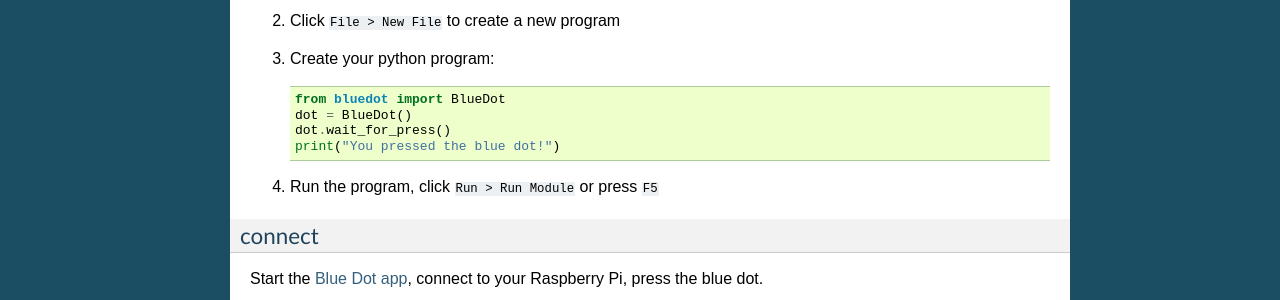
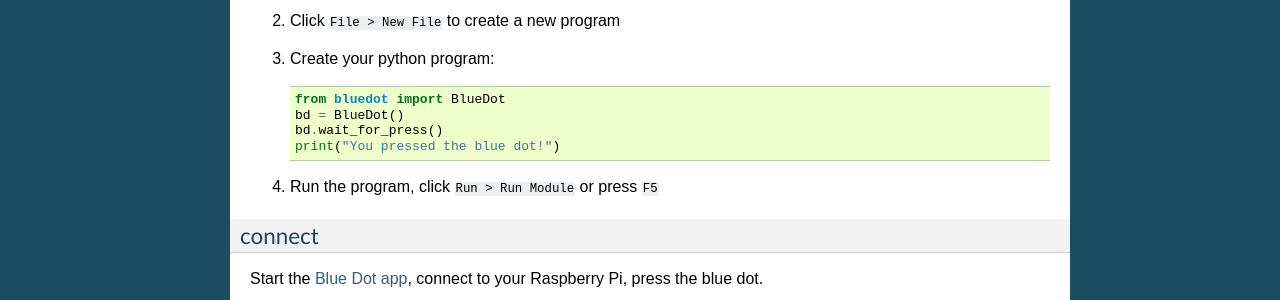
Before and after one commit to martinohanlon/BlueDot, a Sphinx documentation site: the page built from docs/gettingstarted.rst, in a window 1280 px wide. Shown: the part 1025-1325 px from the top of the page. Built offline with Sphinx 7.4.7, drawn with Linux system fonts in a browser that asks for light colours.

Commit message:
dot to bd

```diff
--- a/docs/gettingstarted.rst
+++ b/docs/gettingstarted.rst
@@ -54,8 +54,8 @@
 3. Create your python program::
 
     from bluedot import BlueDot
-    dot = BlueDot()
-    dot.wait_for_press()
+    bd = BlueDot()
+    bd.wait_for_press()
     print("You pressed the blue dot!")
 
 4. Run the program, click ``Run > Run Module`` or press ``F5``
```
